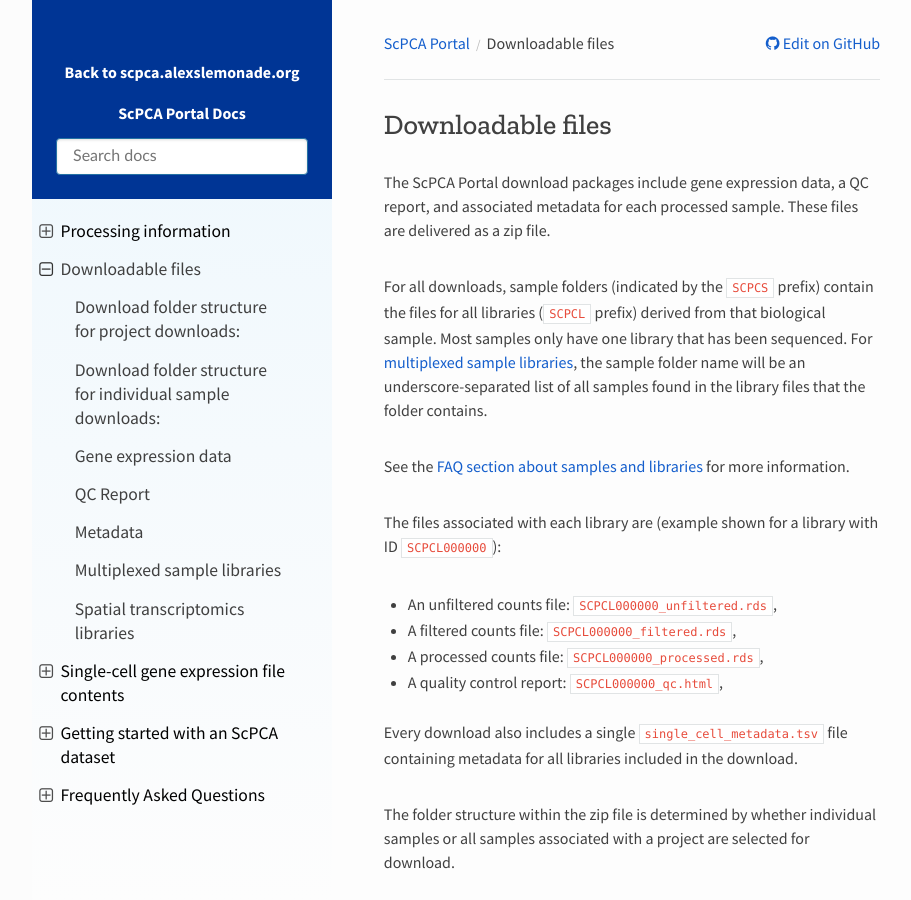
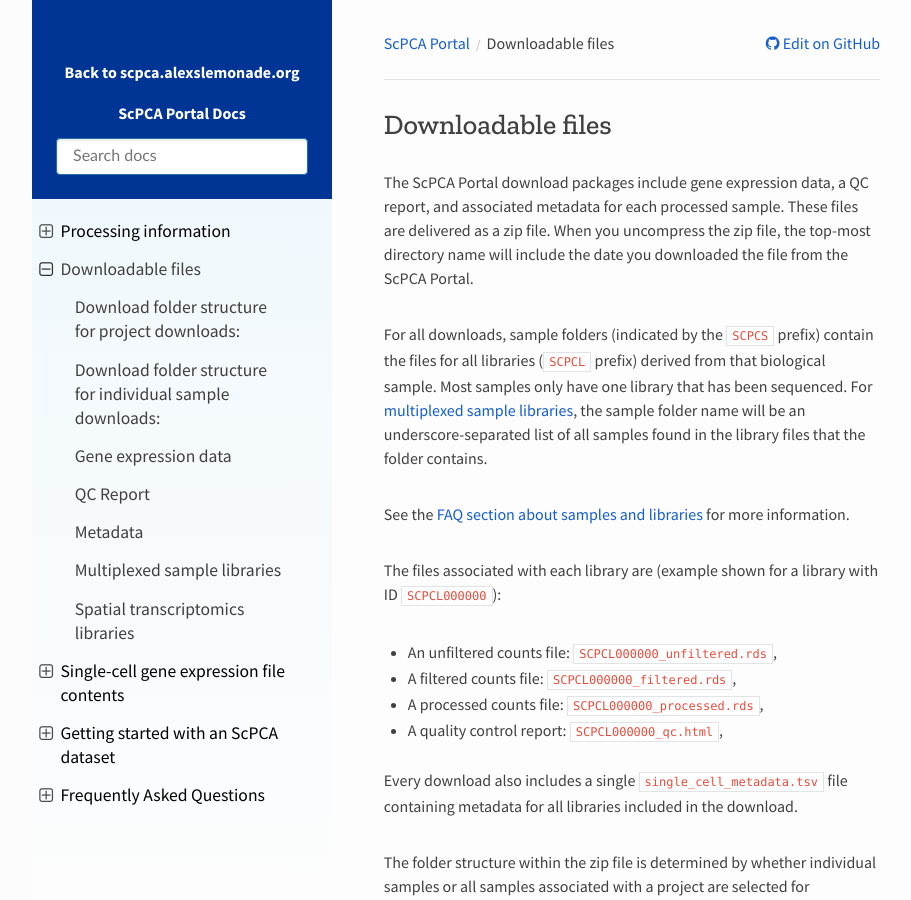
Before and after one commit to DongzeHE/scpca-docs, a Sphinx documentation site: the page built from docs/download_files.md, in a window 1280 px wide and 900 px high. Shown: the whole window, without its empty margins (158-1069 px from the left). Built offline with Sphinx 7.4.7 and the Read the Docs theme 2.0.0, drawn with Linux system fonts in a browser that asks for light colours.

Commit message:
Add note about download date at top of downloadable files section

```diff
--- a/docs/download_files.md
+++ b/docs/download_files.md
@@ -2,6 +2,7 @@
 
 The ScPCA Portal download packages include gene expression data, a QC report, and associated metadata for each processed sample.
 These files are delivered as a zip file.
+When you uncompress the zip file, the top-most directory name will include the date you downloaded the file from the ScPCA Portal.
 
 For all downloads, sample folders (indicated by the `SCPCS` prefix) contain the files for all libraries (`SCPCL` prefix) derived from that biological sample.
 Most samples only have one library that has been sequenced.
```
